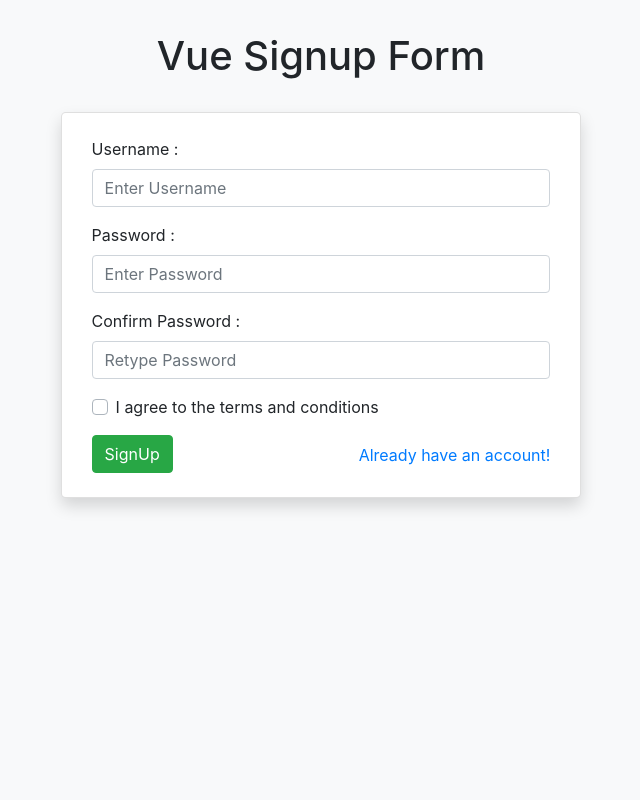
After one commit to hk-23/feedback_app, a Flask app: page /signup/vue in a window 1280 px wide. The commit adds this page. Shown: the whole page, without its empty margins (319-959 px from the left). Run offline with Flask 2, Linux system fonts and the light colour scheme; some libraries are stand-ins or nearby versions.

Commit message:
vue signup testing

```diff
--- a/main.py
+++ b/main.py
@@ -1,5 +1,5 @@
 import os
-from flask import Flask, request, render_template
+from flask import Flask, request, render_template, redirect, url_for
 from flask_sqlalchemy import SQLAlchemy
 from flask_wtf.csrf import CSRFProtect
 
@@ -10,7 +10,7 @@ app.config['SQLALCHEMY_TRACK_MODIFICATIONS'] = False
 db = SQLAlchemy(app)
 csrf = CSRFProtect(app)
 
-class user(db.Model):
+class User(db.Model):
 	id = db.Column(db.Integer, primary_key=True)
 	username = db.Column(db.String(80),unique=True,nullable=False)
 	password = db.Column(db.String(80),nullable=False)
@@ -21,9 +21,20 @@ db.create_all()
 def home():
 	return render_template('index.html')
 
-@app.route('/signup')
+@app.route('/signup',methods=['POST','GET'])
 def sigup():
+	if request.method == "POST":
+		username = request.form.get('username')
+		password = request.form.get('password')
+		user = User(username=username,password=password)
+		db.session.add(user)
+		db.session.commit()
+		return redirect(url_for('home'))
 	return render_template('signup.html')
+
+@app.route('/signup/vue',methods=['POST','GET'])
+def vue_signup():
+	return render_template('signup-vue.html')
 
 @app.route('/login/<path:next>')
 def login():
@@ -33,5 +44,13 @@ def login():
 def logout():
 	pass
 
+@app.route('/admin')
+def admin():
+	l = User.query.filter().all()
+	context = {
+		'user_data': l,
+	}
+	return render_template('admin.html',context=context)
+
 if __name__ == '__main__':
 	app.run(debug=True)
--- a/templates/base.html
+++ b/templates/base.html
@@ -24,7 +24,7 @@
     <!-- <link rel="stylesheet" href="https://use.fontawesome.com/releases/v5.7.0/css/all.css"
         integrity="sha384-lZN37f5QGtY3VHgisS14W3ExzMWZxybE1SJSEsQp9S+oqd12jhcu+A56Ebc1zFSJ" crossorigin="anonymous"> -->
     <!-- Vue js Development -->
-    <!-- <script src="https://cdn.jsdelivr.net/npm/vue/dist/vue.js"></script> -->
+    <script src="https://cdn.jsdelivr.net/npm/vue/dist/vue.js"></script>
     <!-- Custom Css -->
 </head>
 <body>
--- /dev/null
+++ b/templates/signup-vue.html
@@ -0,0 +1,204 @@
+{% extends 'base.html' %}
+
+{% block content %}
+
+<section class="container-fluid py-3 bg-light" style="min-height: 100vh">
+	<h1 class="text-center py-3">Vue Signup Form</h1>
+
+	<form class="py-4 mt-3 col-lg-5 col-md-8 card mx-auto shadow rounded-lg" id="signup-form">
+		<input type="hidden" name="csrf_token" value="{{ csrf_token() }}">
+		<div class="col mx-auto form-group">
+			<label for="uname">Username :</label>
+			<input type="text" name="username" class="form-control" id="uname" placeholder="Enter Username" v-model="username.value" :class="[username.class]" required>
+			<div class="invalid-feedback">
+				{% raw %} {{ username.feedback }} {% endraw %}
+			</div>
+		</div>
+		<div class="col mx-auto form-group">
+			<label for="pass">Password :</label>
+			<input type="password" name="password" class="form-control" id="pass" placeholder="Enter Password" v-model="password.value" :class="[password.class]" required>
+			<div class="invalid-feedback">
+				{% raw %} {{ password.feedback }} {% endraw %}
+			</div>
+		</div>
+		<div class="col mx-auto form-group">
+			<label for="c_password">Confirm Password :</label>
+			<input type="password" name="c_password" class="form-control" id="c-pass" placeholder="Retype Password" v-model="c_password.value" :class="[c_password.class]" required>
+			<div class="invalid-feedback">
+				{% raw %} {{ c_password.feedback }} {% endraw %}
+			</div>
+		</div>
+		<div class="col mx-auto form-group">
+			<div class="custom-control custom-checkbox">
+				<input type="checkbox" name="agree" id="agree" class="custom-control-input" v-model="agree.value" :class="[agree.class]" required>
+				<label class="custom-control-label" for="agree">I agree to the terms and conditions</label>
+				<span class="invalid-feedback">{% raw %} {{ agree.feedback }} {% endraw %}</span>
+			</div>
+		</div>
+		<div class="col">
+			<input type="submit" name="submit" class="btn btn-success" value="SignUp" id="signup" v-on:click="submit($event)">
+			<a href="#" class="mt-2 float-right">Already have an account!</a>
+		</div>
+	</form>
+</section>
+
+<script type="text/javascript">
+	// Vue.component('password',{
+	// 	data: function(){
+	// 		return {}
+	// 	},
+	// 	props: ['placeholder','class'],
+	// 	template:
+	// 		'<div class="password">\
+	// 		<label for="pass">Password :</label>\
+	// 		<input type="password" name="password" class="form-control" id="pass" placeholder="Enter Password" v-model="password.value" :class[] required>\
+	// 		<div class="invalid-feedback">\
+	// 			{% raw %} {{ password.feedback }} {% endraw %}\
+	// 		</div>\
+	// 		</div>'
+	// })
+	var signup_app = new Vue({
+		el: '#signup-form',
+		data: {
+			'username':{
+				value:'',
+				class:null,
+				feedback: 'This Field is required',
+			},
+			'password': {
+				value:'',
+				class:null,
+				feedback: 'Password must be atleast 6 characters',
+			},
+			'c_password': {
+				value:'',
+				class:null,
+				feedback: 'Password mismatch',
+			},
+			'agree': {
+				value:'',
+				class:null,
+				feedback: 'This Field is required',
+			},
+		},
+		methods: {
+			validate : function(){
+				if(this.username.value.length>0){
+					this.username.class = 'is-valid';
+					var c1 = true;
+				}
+				else{
+					this.username.class = 'is-invalid';
+				}
+				if(this.password.value.length>=6){
+					this.password.class = 'is-valid';
+					var c2 = true;
+				}
+				else{
+					this.password.class = 'is-invalid';
+				}
+				if(this.c_password.value == this.password.value && this.c_password.value.length>=6){
+					this.c_password.class = 'is-valid';
+					var c3 =true;
+				}
+				else{
+					this.c_password.class = 'is-invalid';
+				}
+				if(this.agree.value==true){
+					this.agree.class = 'is-valid';
+					var c4 = true;
+				}
+				else{
+					this.agree.class = 'is-invalid';
+				}
+				if(!(c1 && c2 && c3 && c4)){
+					return true
+				}
+				else{
+					return false
+				}
+			},
+			submit : function(event){
+				if(this.validate()){
+					event.preventDefault()
+				}
+			}
+		},
+	});
+</script>
+
+<!-- <script type="text/javascript">
+	var uname_validation = function(){
+		var uname = $('#uname');
+		if(!(uname.val().length>0)){
+			uname.removeClass('is-valid')
+			uname.addClass('is-invalid')
+			return false;
+		}
+		uname.removeClass('is-invalid')
+		uname.addClass('is-valid')
+		return true
+	}
+	var pass_validation = function(){
+		var pass = $('#pass');
+		if(!(pass.val().length>5)){
+			pass.removeClass('is-valid');
+			pass.addClass('is-invalid');
+			return false;
+		}
+		pass.removeClass('is-invalid');
+		pass.addClass('is-valid');
+		return true;
+	}
+	var c_pass_validation = function(){
+		var pass = $('#pass');
+		var c_pass = $('#c-pass');
+		if(pass.val()==c_pass.val() && pass_validation()){
+			c_pass.removeClass('is-invalid')
+			c_pass.addClass('is-valid')
+			return true;
+		}
+		else{
+			c_pass.removeClass('is-valid')
+			c_pass.addClass('is-invalid');
+			return false;
+		}
+	}
+	var agree_validation = function(){
+		var agree = $('#agree');
+		if(!(agree.prop('checked')==true)){
+			agree.removeClass('is-valid')
+			agree.addClass('is-invalid')
+			return false;
+		}
+		agree.removeClass('is-invalid')
+		agree.addClass('is-valid')
+		return true;
+	}
+	$(document).ready(function(){
+		$('#uname').change(uname_validation)
+		$('#c-pass').change(c_pass_validation);
+		$('#pass').change(function(){
+			pass_validation();
+			if($('#c-pass').val().length>0){
+				c_pass_validation();
+			}
+		});
+		$('#agree').click(function(){
+			agree_validation();
+		});
+
+		$('#signup').click(function(event){
+			var a = uname_validation();
+			var b = pass_validation();
+			var c = c_pass_validation();
+			var d =agree_validation();
+			if(!(a && b && c && d)){
+				event.preventDefault();
+			}
+
+		});
+	});
+</script> -->
+
+{% endblock %}
```
Also changed, not shown: templates/admin.html (added, +23 -0 lines), templates/signup.html (+6 -5 lines), schools.sqlite3.
